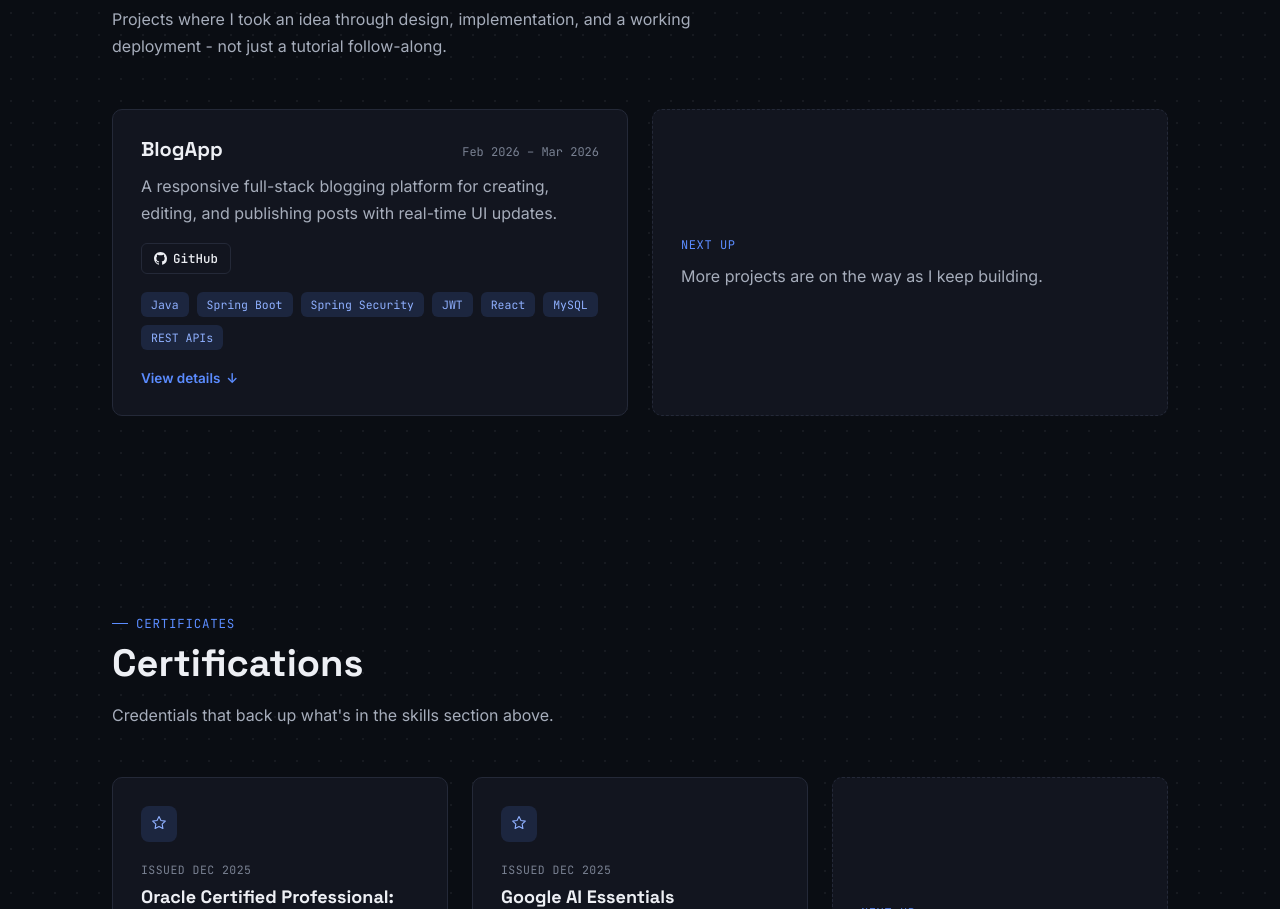
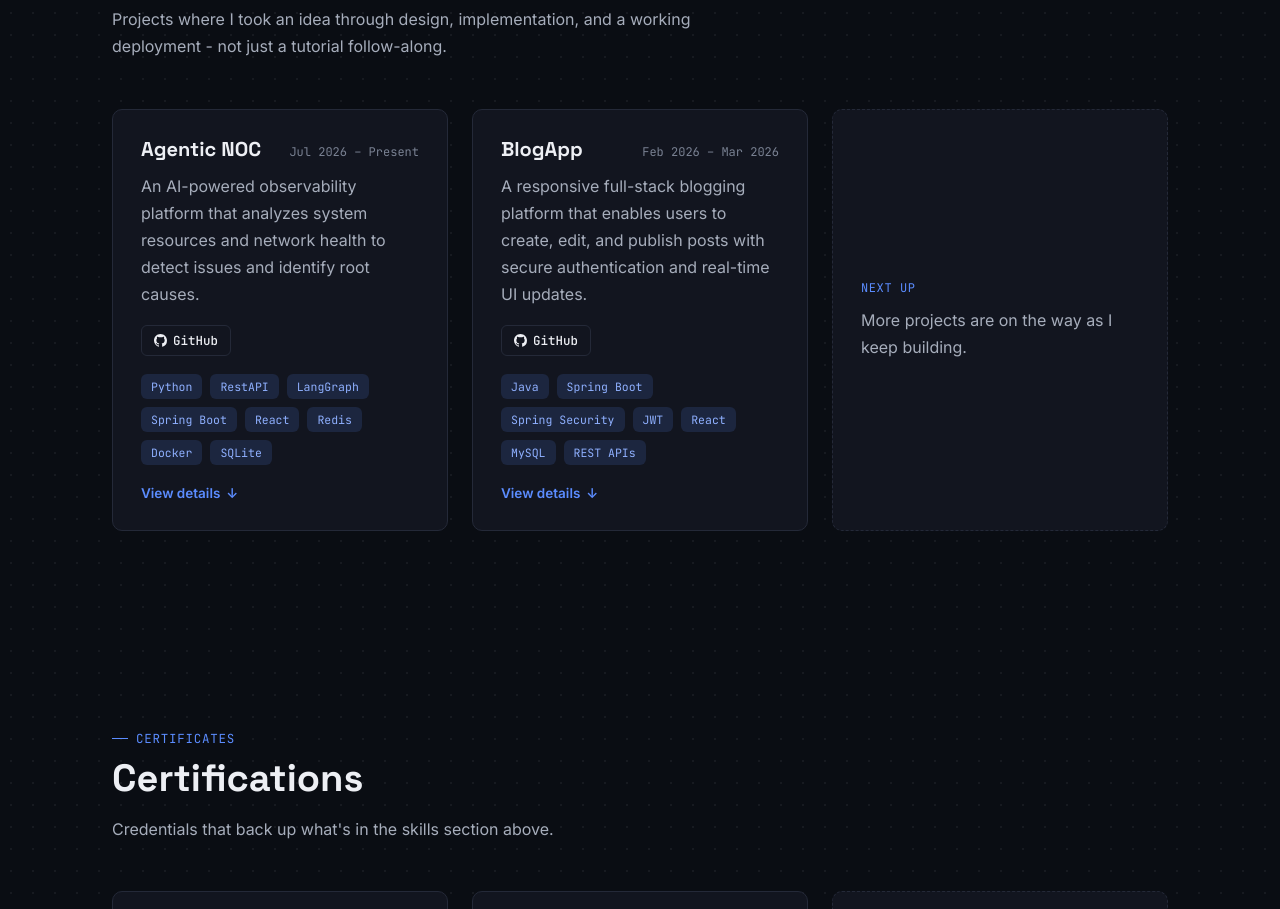
Before and after one commit to Rohit-GP/portfolio, a React (Vite) app: page / in a window 1280 px wide. Shown: the part 2220-3129 px from the top of the page. Built offline with nearby package versions, Linux system fonts and the light colour scheme.

Commit message:
feat: add Agentic NOC project details to Projects section

```diff
--- a/src/components/Projects.jsx
+++ b/src/components/Projects.jsx
@@ -2,6 +2,30 @@ import { useState } from 'react'
 import './Projects.css'
 
 const PROJECTS = [
+  {
+    name: 'Agentic NOC',
+    timeline: 'Jul 2026 – Present',
+    stack: [
+      'Python',
+      'RestAPI',
+      'LangGraph',
+      'Spring Boot',
+      'React',
+      'Redis',
+      'Docker',
+      'SQLite'
+    ],
+    github: 'https://github.com/Rohit-GP/agentic-noc',
+    demo: '',
+    summary:
+    'An AI-powered observability platform that analyzes system resources and network health to detect issues and identify root causes.',
+    highlights: [
+      'Engineered a modular Python-based diagnostics engine supporting system (CPU, memory, disk) and network/application (DNS, Ping, TCP ports, HTTP, SSL, service) health monitoring.',
+      'Built an extensible probe framework that produces structured evidence for AI-driven diagnosis, allowing new monitoring capabilities to be added with minimal code changes.',
+      'Implemented an end-to-end AI-assisted observability pipeline using Spring Boot, React, Redis, Docker, and LangGraph for asynchronous diagnostics, root cause analysis, confidence scoring, and remediation suggestions.',
+    ],
+  },
+
   {
     name: 'BlogApp',
     timeline: 'Feb 2026 – Mar 2026',
@@ -9,7 +33,7 @@ const PROJECTS = [
     github: 'https://github.com/Rohit-GP/blog-app',
     demo: 'https://blog-app-livid-alpha.vercel.app/',
     summary:
-      'A responsive full-stack blogging platform for creating, editing, and publishing posts with real-time UI updates.',
+      'A responsive full-stack blogging platform that enables users to create, edit, and publish posts with secure authentication and real-time UI updates.',
     highlights: [
       'Secured backend REST endpoints using Spring Security and stateless JWT authentication, controlling role-based access to protected resources.',
       'Designed a normalized MySQL relational database schema and integrated Spring Data JPA/JDBC for optimized querying and data persistence.',
```
